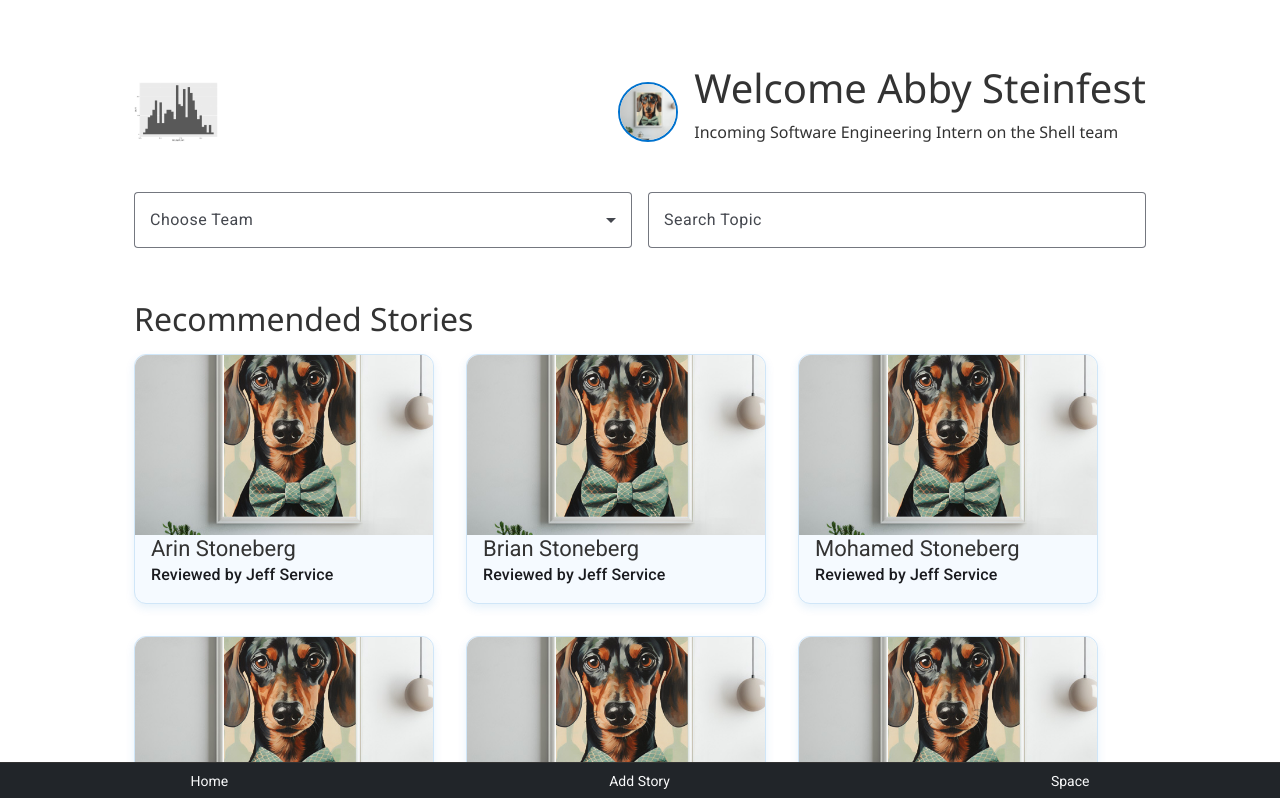
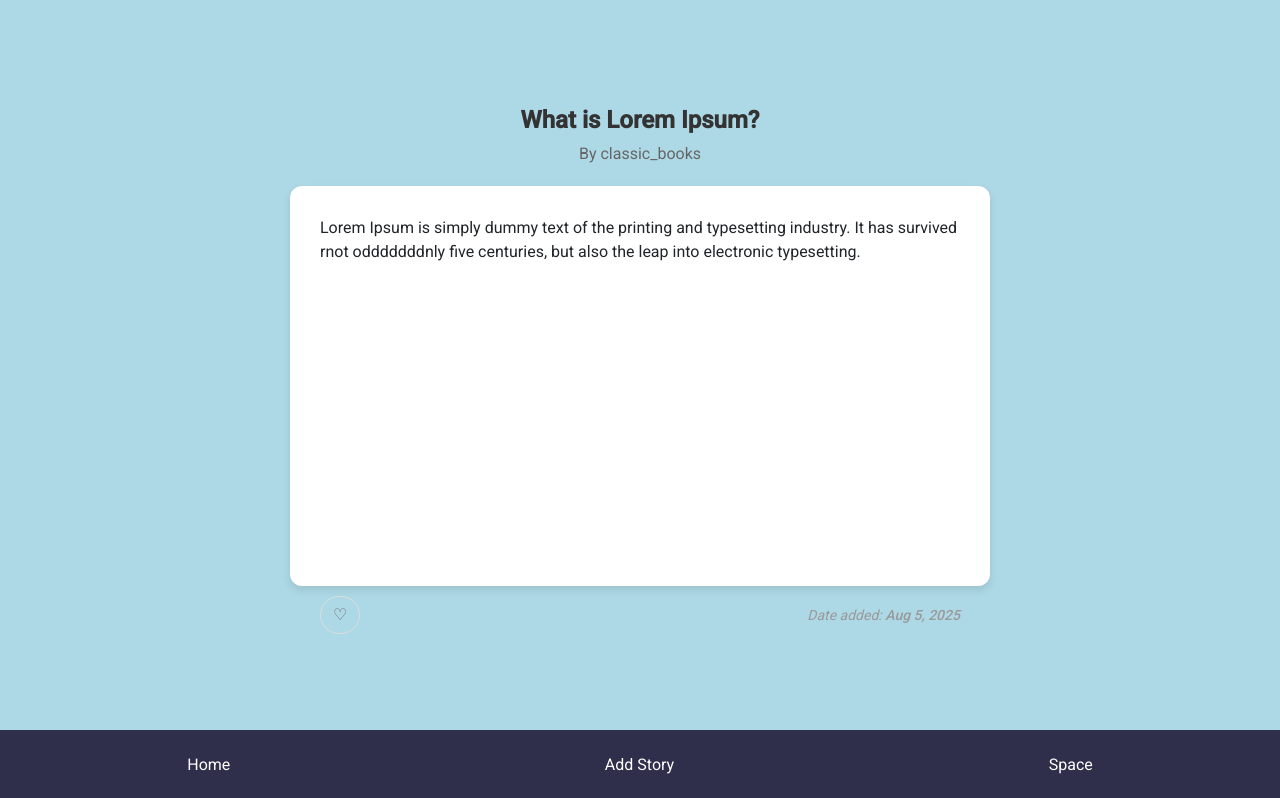
Before and after one commit to mhosh1/FICO-intern-symposium-project, an Angular app: page / in a window 1280 px wide. Shown: the top 798 px of the page. Built offline with nearby package versions, Linux system fonts and the light colour scheme.

Commit message:
working on story

```diff
--- a/src/app/app.component.html
+++ b/src/app/app.component.html
@@ -1,3 +1,3 @@
 
 
-<app-home-dashboard></app-home-dashboard>
+<app-story></app-story>
--- a/src/app/app.component.ts
+++ b/src/app/app.component.ts
@@ -1,15 +1,14 @@
 import { Component } from '@angular/core';
-
 import { RouterOutlet } from '@angular/router';
 import { HomeDashboardComponent } from "./home-dashboard/home-dashboard.component";
+import { StoryComponent } from "./home-dashboard/Story-board/story.component";
 
 @Component({
   selector: 'app-root',
   standalone: true,
-  //imports: [RouterOutlet],
   templateUrl: './app.component.html',
   styleUrls: ['./app.component.css'],
-  imports: [HomeDashboardComponent]
+  imports: [HomeDashboardComponent, StoryComponent, RouterOutlet]
 })
 export class AppComponent {
   title = 'fico-intern-dashboard';
--- /dev/null
+++ b/src/app/home-dashboard/Story-board/story.component.css
@@ -0,0 +1,111 @@
+:host {
+  display: flex;
+  justify-content: center;
+  align-items: center;
+  background-color: lightblue;
+  min-height: 100vh;
+  padding-bottom: 60px;
+}
+
+.post-container {
+  width: 90%;
+  max-width: 700px;
+  margin: 0 auto;
+}
+
+.post-header {
+  text-align: center;
+  margin-bottom: 20px;
+}
+
+.post {
+  background-color: white;
+  width: 100%;
+  min-height: 400px;
+  border-radius: 12px;
+  box-shadow: 0 4px 8px rgba(0,0,0,0.1);
+  padding: 30px;
+  margin: 0;
+  padding-bottom: 30px;
+}
+
+.post-title {
+  font-weight: bold;
+  margin: 0;
+  color: #333;
+  font-size: 24px;
+  text-align: center;
+}
+
+.post-author {
+  color: #666;
+  font-size: 16px;
+  margin: 8px 0 0 0;
+  text-align: center;
+}
+
+.post-footer {
+  display: flex;
+  justify-content: space-between;
+  align-items: center;
+  padding: 10px 30px 0;
+  width: 100%;
+  max-width: 700px;
+  margin: 0 auto;
+}
+
+.like-button {
+  background: none;
+  border: 1px solid #ddd;
+  color: #666;
+  font-size: 16px;
+  cursor: pointer;
+  padding: 6px 12px;
+  border-radius: 20px;
+  transition: all 0.3s ease;
+}
+
+.like-button:hover {
+  background: #f5f5f5;
+}
+
+.like-button.liked {
+  color: #ff2d55;
+  border-color: #ff2d55;
+}
+
+.date-added {
+  color: #999;
+  font-size: 14px;
+  font-style: italic;
+}
+
+.date-added span {
+  font-weight: 500;
+}
+
+.navbar {
+  background-color: #2f2f4b;
+  display: flex;
+  justify-content: space-around;
+  padding: 15px 0;
+  position: fixed;
+  bottom: 0;
+  width: 100%;
+  z-index: 10;
+}
+
+.nav-button {
+  color: white;
+  background: none;
+  border: none;
+  font-size: 16px;
+  cursor: pointer;
+  padding: 8px 16px;
+  border-radius: 20px;
+  transition: background-color 0.3s;
+}
+
+.nav-button:hover {
+  background-color: rgba(255,255,255,0.1);
+}
--- /dev/null
+++ b/src/app/home-dashboard/Story-board/story.component.html
@@ -0,0 +1,33 @@
+<div class="post-container">
+    <div class="post-header">
+        <h3 class="post-title">{{ title }}</h3>
+        <p class="post-author">{{ author }}</p>
+    </div>
+
+    <div class="post">
+        <div class="post-content">
+            <p>{{ content }}</p>
+        </div>
+    </div>
+
+    <!-- Footer under post box -->
+    <div class="post-footer">
+        <!-- Like button on left -->
+        <div class="like-container">
+            <button class="like-button" (click)="toggleLike()">
+                {{ isLiked ? '♥' : '♡' }}
+            </button>
+        </div>
+
+        <!-- Date added on right -->
+        <div class="date-added">
+            Date added: <span>{{ postDate | date:'mediumDate' }}</span>
+        </div>
+    </div>
+</div>
+
+<div class="navbar">
+    <button class="nav-button" (click)="onHomeClick()">Home</button>
+    <button class="nav-button" (click)="onAddStoryClick()">Add Story</button>
+    <button class="nav-button" (click)="onSpaceClick()">Space</button>
+</div>
--- /dev/null
+++ b/src/app/home-dashboard/Story-board/story.component.ts
@@ -0,0 +1,41 @@
+import { Component, Input } from '@angular/core';
+import { CommonModule } from '@angular/common';
+
+@Component({
+  selector: 'app-story',
+  standalone: true,
+  imports: [CommonModule],
+  templateUrl: './story.component.html',
+  styleUrls: ['./story.component.css']
+})
+export class StoryComponent {
+  @Input() title: string = 'What is Lorem Ipsum?';
+  @Input() author: string = 'By classic_books';
+  @Input() content: string = `Lorem Ipsum is simply dummy text of the printing and typesetting industry.
+                            It has survived rnot odddddddnly five centuries, but also the leap into electronic typesetting.`;
+
+
+  likeCount = 0;
+  isLiked = false;
+  postDate: Date = new Date(); // Set to current date or your actual post date
+
+  toggleLike() {
+    this.isLiked = !this.isLiked;
+    this.likeCount = this.isLiked ? this.likeCount + 1 : this.likeCount - 1;
+  }
+  // Button click handlers
+  onHomeClick() {
+    console.log('Home button clicked');
+    // Add navigation logic here
+  }
+
+  onAddStoryClick() {
+    console.log('Add Story button clicked');
+    // Add story creation logic here
+  }
+
+  onSpaceClick() {
+    console.log('Space button clicked');
+    // Add space view logic here
+  }
+}
```
